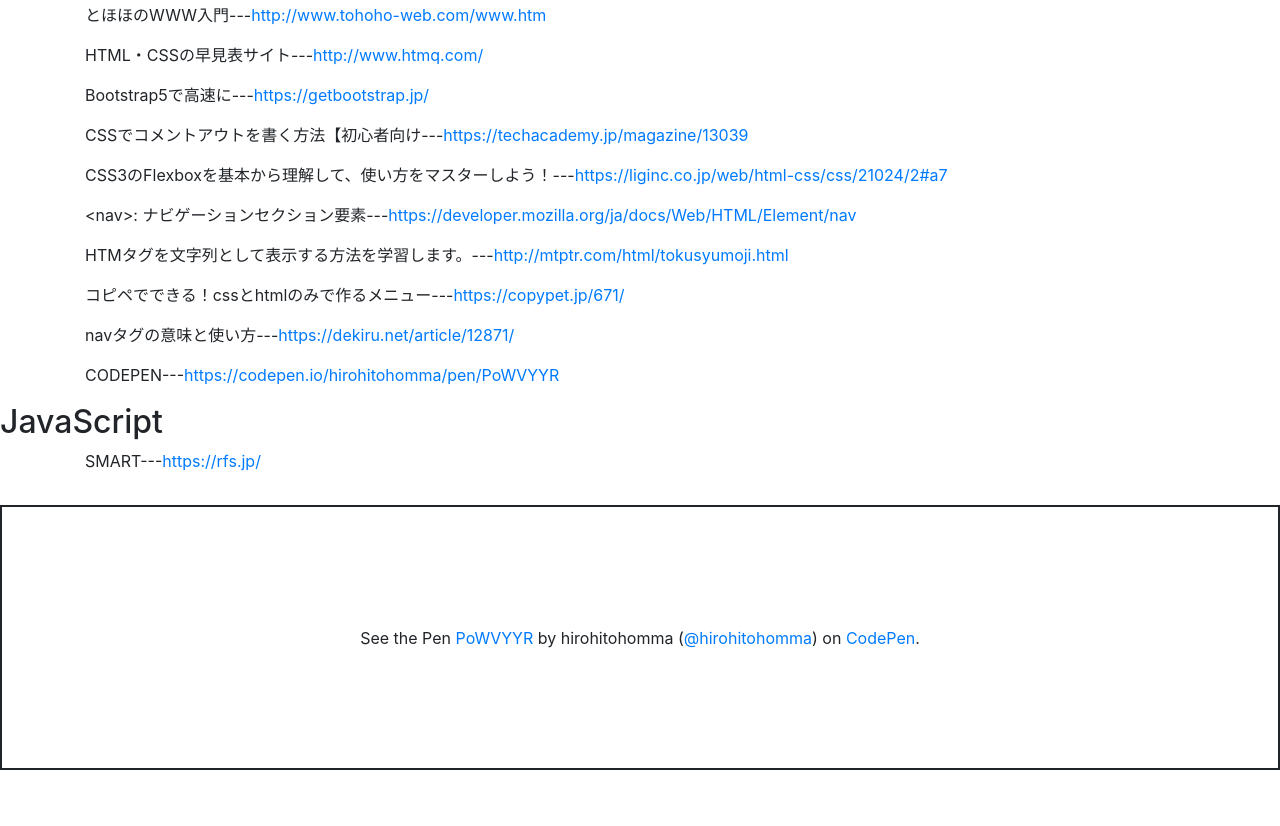
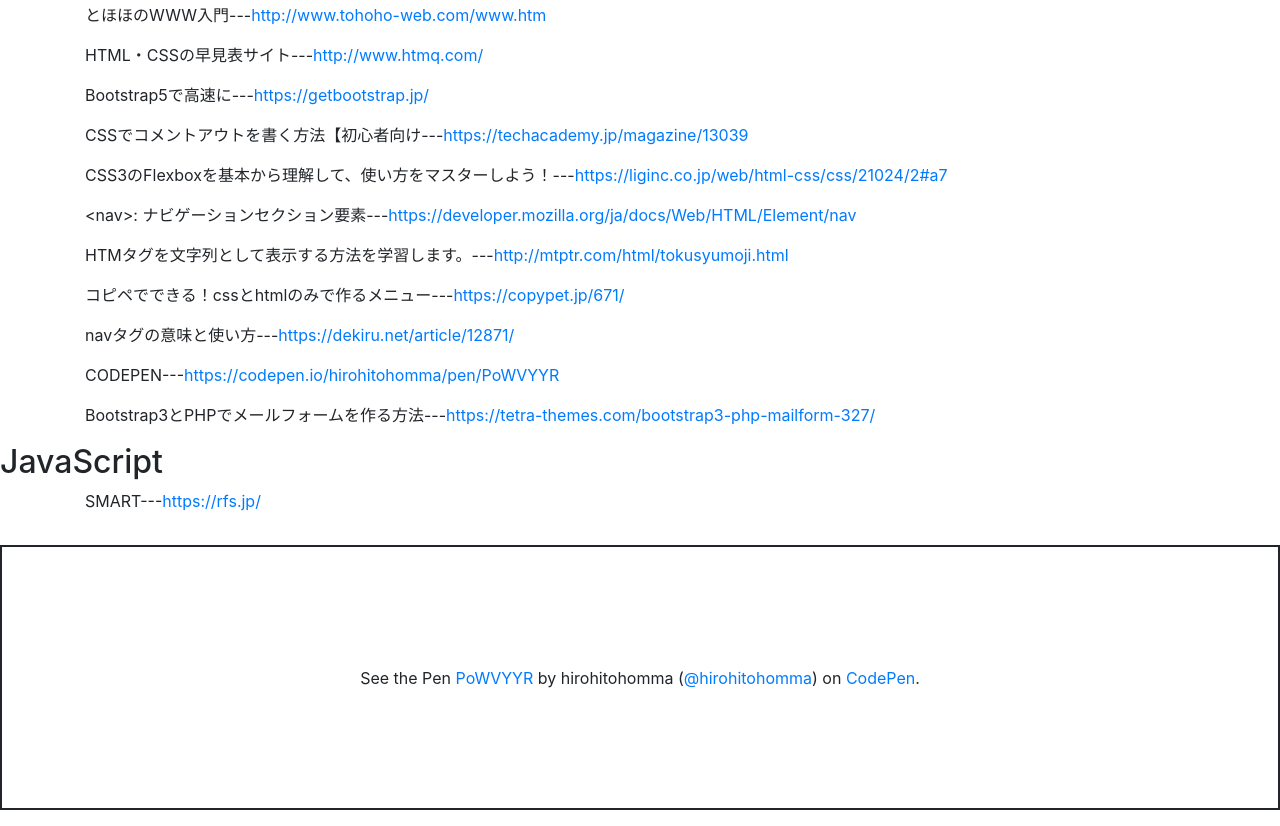
Before and after one commit to hirohitohomma/link, a plain HTML site: page index.html in a window 1280 px wide. Shown: the part 1076-1902 px from the top of the page. Before the commit the page ends 1862 px from the top, so only its background shows below. Drawn offline with nearby package versions, Linux system fonts and the light colour scheme; a script that the page names is missing.

Commit message:
Add files via upload

```diff
--- a/index.html
+++ b/index.html
@@ -56,6 +56,7 @@
                         Dropdown
                       </a>
                       <div class="dropdown-menu" aria-labelledby="navbarDropdown">
+                        <a class="dropdown-item" href="https://github.com/">Github</a>
                         <a class="dropdown-item" href="#python">Python</a>
                         <a class="dropdown-item" href="#HTML.css">HTML.css</a>
                         <a class="dropdown-item" href="#JavaScript">JavaScript</a>
@@ -203,6 +204,10 @@
               <div><p>CODEPEN---</p></div>
               <div><a href="https://codepen.io/hirohitohomma/pen/PoWVYYR" target="_blank">https://codepen.io/hirohitohomma/pen/PoWVYYR</a></div>
           </div>
+          <div class="container">
+            <div><p>Bootstrap3とPHPでメールフォームを作る方法---</p></div>
+            <div><a href="https://tetra-themes.com/bootstrap3-php-mailform-327/" target="_blank">https://tetra-themes.com/bootstrap3-php-mailform-327/</a></div>
+        </div>
 
 
             <h2 id="JavaScript">JavaScript</h2>
```
